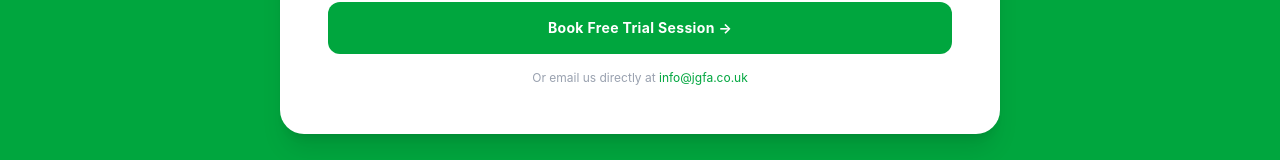
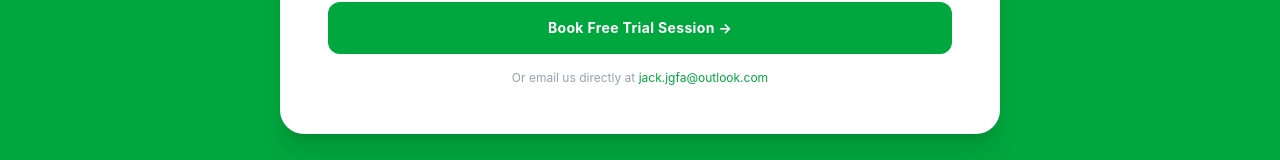
Before and after one commit to anthonieveritt-afk/jgfa-marketing, a Next.js app: page / in a window 1280 px wide. Shown: the part 5391-5551 px from the top of the page. Built offline with nearby package versions, Linux system fonts and the light colour scheme.

Commit message:
Update contact email to jack.jgfa@outlook.com

```diff
--- a/app/page.tsx
+++ b/app/page.tsx
@@ -517,10 +517,10 @@ function Contact() {
           <p className="text-center text-xs text-gray-400 mt-4">
             Or email us directly at{" "}
             <a
-              href="mailto:info@jgfa.co.uk"
+              href="mailto:jack.jgfa@outlook.com"
               className="text-green-600 hover:underline"
             >
-              info@jgfa.co.uk
+              jack.jgfa@outlook.com
             </a>
           </p>
         </div>
```
